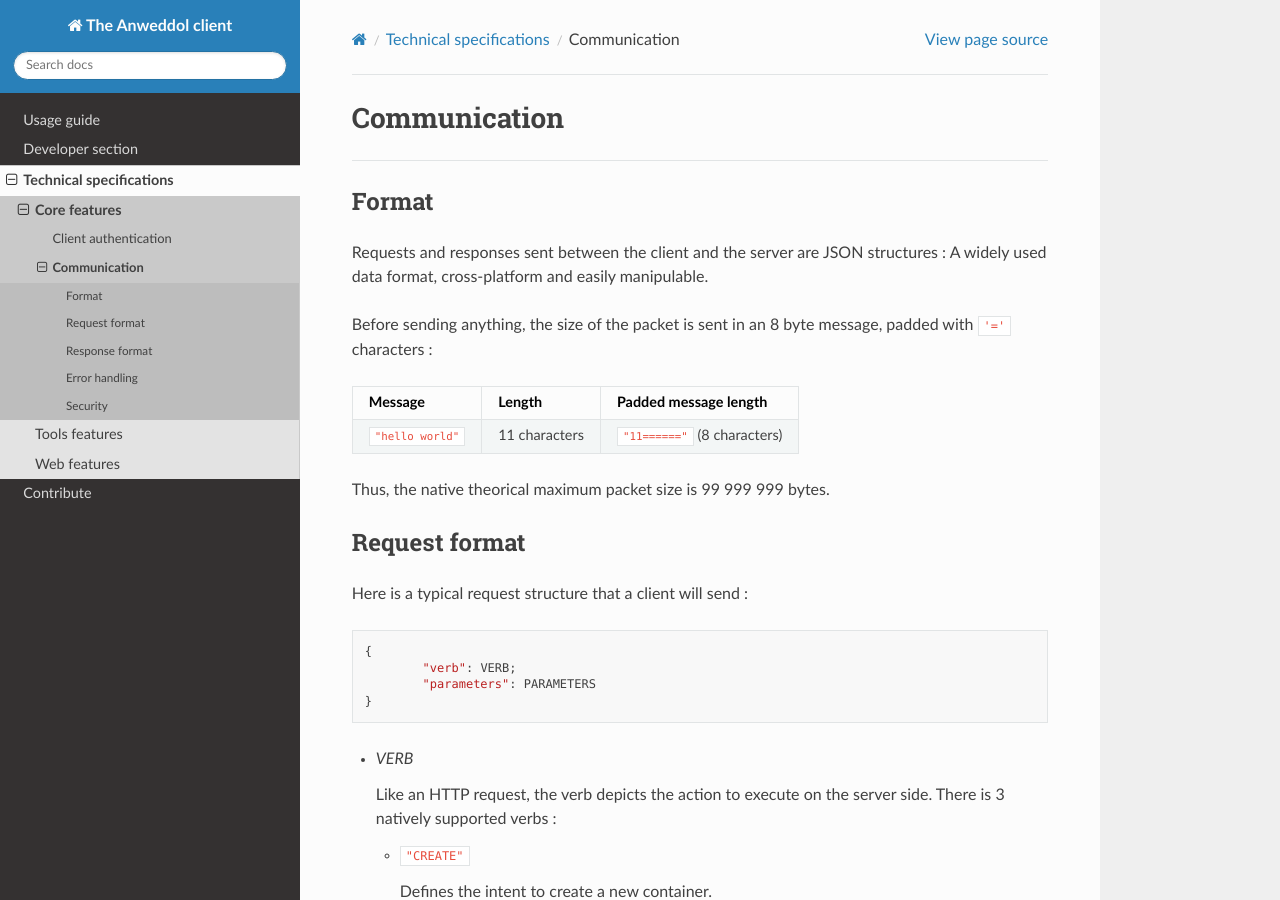
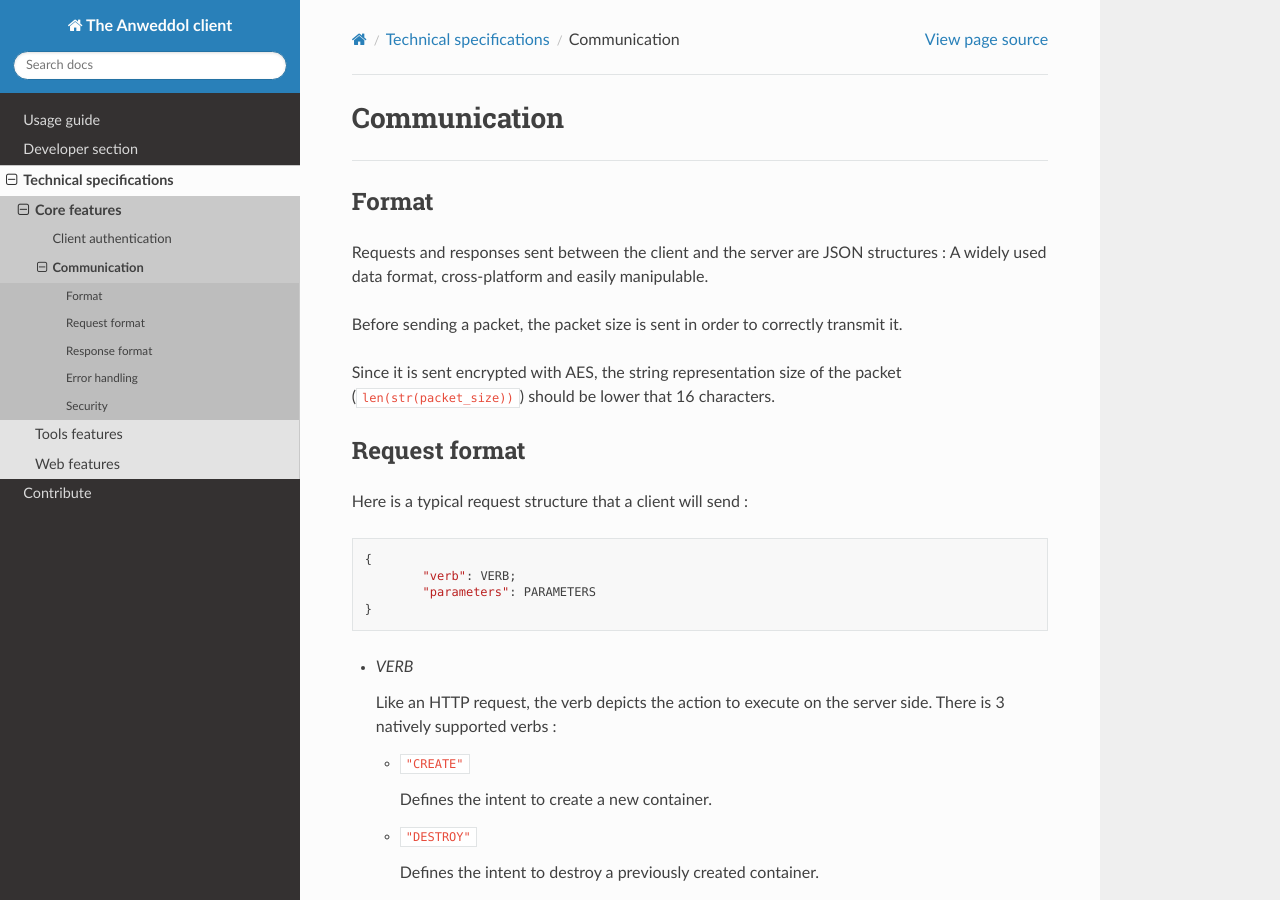
Before and after one commit to the-anweddol-project/Anweddol-client, a Sphinx documentation site: the page built from docs/source/technical_specifications/core/communication.md, in a window 1280 px wide and 900 px high. Built offline with Sphinx 7.4.7 and the Read the Docs theme 2.0.0, drawn with Linux system fonts in a browser that asks for light colours.

Commit message:
Changed the packet size transmission scheme in `ClientInterface`
The packet size is now sent encrypted in a 16 byte AES buffer, rather than in clear text.

```diff
--- a/docs/source/technical_specifications/core/communication.md
+++ b/docs/source/technical_specifications/core/communication.md
@@ -6,13 +6,9 @@
 
 Requests and responses sent between the client and the server are JSON structures : A widely used data format, cross-platform and easily manipulable.
 
-Before sending anything, the size of the packet is sent in an 8 byte message, padded with `'='` characters :
+Before sending a packet, the packet size is sent in order to correctly transmit it.
 
-| Message         | Length        | Padded message length       |
-| --------------- | ------------- | --------------------------- |
-| `"hello world"` | 11 characters | `"11======"` (8 characters) |
-
-Thus, the native theorical maximum packet size is 99 999 999 bytes.
+Since it is sent encrypted with AES, the string representation size of the packet (`len(str(packet_size))`) should be lower that 16 characters.
 
 ## Request format
 
```
Also changed, not shown: 1 other file.
